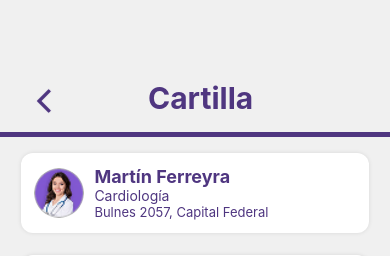
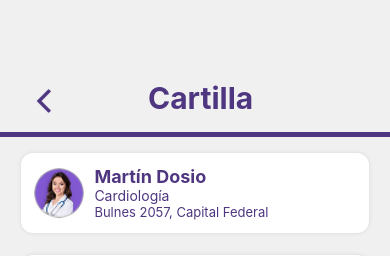
Before and after one commit to MarinaRoitman/Gestion-de-turnos-Front, a React Native app in the folder mi-turnito/: screen /Cartilla in a window 390 px wide. Shown: the top 256 px of the page. Built offline with nearby package versions, Linux system fonts and the light colour scheme.

Commit message:
mini fixes

```diff
--- a/mi-turnito/medicos.js
+++ b/mi-turnito/medicos.js
@@ -2,7 +2,7 @@
 export const medicos = [
 {
     id: 1,
-    nombre: "Martín Ferreyra",
+    nombre: "Martín Dosio",
     especialidad: "Cardiología",
     direccion: "Bulnes 2057, Capital Federal",
     imagen: require('./src/assets/images/medicaSilvia.jpg'),
--- a/mi-turnito/src/ui/screens/ConfirmarTurno.js
+++ b/mi-turnito/src/ui/screens/ConfirmarTurno.js
@@ -16,7 +16,7 @@ export default function ConfirmarTurno({ route, navigation }) {
         style={styles.boton}
         onPress={() => {
           // Acá iría lógica para guardar la reserva
-          navigation.popToTop(); // o navegar a otra pantalla final
+          navigation.popToTop();
         }}
       >
         <Text style={styles.botonTexto}>Confirmar</Text>
--- a/mi-turnito/src/utils/getEspecialidades.js
+++ b/mi-turnito/src/utils/getEspecialidades.js
@@ -1,4 +1,6 @@
+/*
+BORRAR
 export const getEspecialidadesUnicas = (medicos) => {
 const todas = medicos.map((m) => m.especialidad);
   return [...new Set(todas)]; // elimina duplicados
-};
+};*/
```
